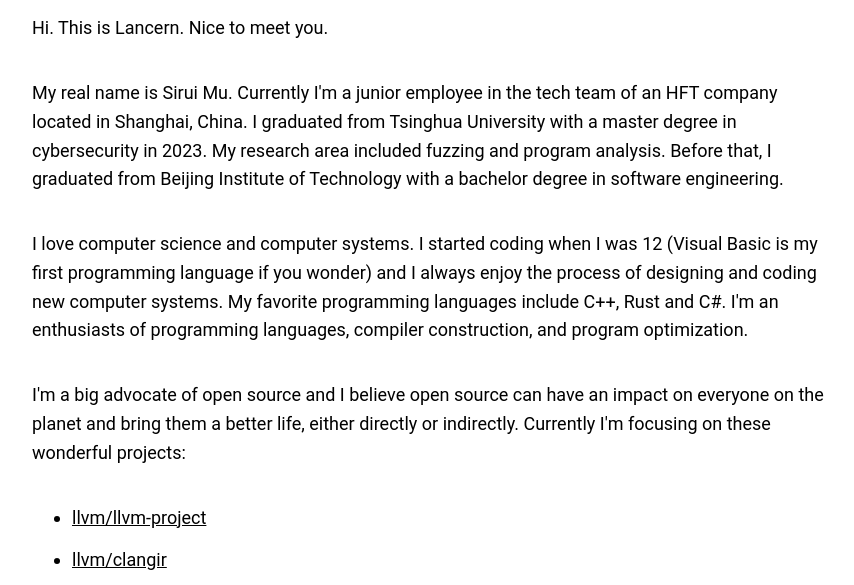
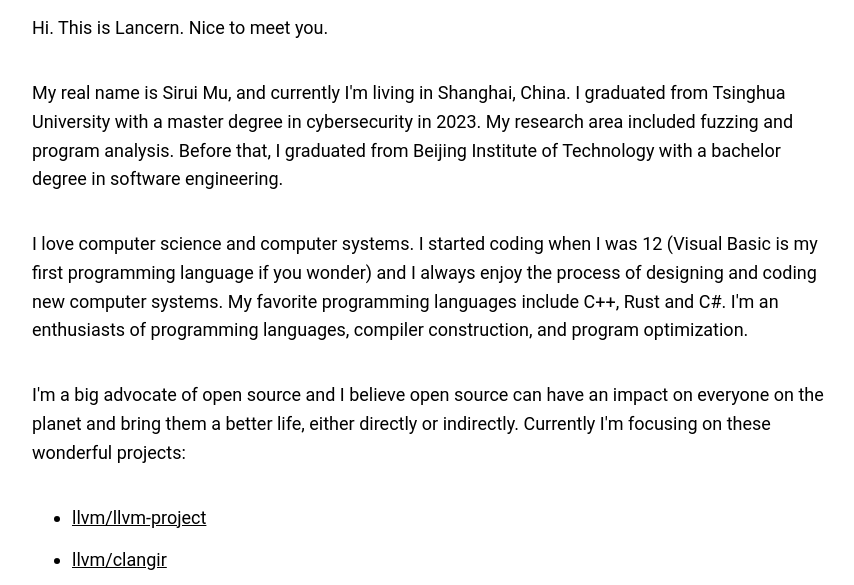
Before and after one commit to Lancern/site, an Astro site: page /about in a window 1280 px wide. Shown: the part 204-789 px from the top of the page, without its empty margins (208-1062 px from the left). Built offline with nearby package versions, Linux system fonts and the light colour scheme; Astro itself is replaced by a stand-in of ours; some packages are replaced by stand-ins of ours.

Commit message:
Update about.mdx

```diff
--- a/src/pages/about.mdx
+++ b/src/pages/about.mdx
@@ -5,7 +5,7 @@ title: About Me
 
 Hi. This is Lancern. Nice to meet you.
 
-My real name is Sirui Mu. Currently I'm a junior employee in the tech team of an HFT company located in Shanghai, China. I graduated from Tsinghua University with a master degree in cybersecurity in 2023. My research area included fuzzing and program analysis. Before that, I graduated from Beijing Institute of Technology with a bachelor degree in software engineering.
+My real name is Sirui Mu, and currently I'm living in Shanghai, China. I graduated from Tsinghua University with a master degree in cybersecurity in 2023. My research area included fuzzing and program analysis. Before that, I graduated from Beijing Institute of Technology with a bachelor degree in software engineering.
 
 I love computer science and computer systems. I started coding when I was 12 (Visual Basic is my first programming language if you wonder) and I always enjoy the process of designing and coding new computer systems. My favorite programming languages include C++, Rust and C#. I'm an enthusiasts of programming languages, compiler construction, and program optimization.
 
```
